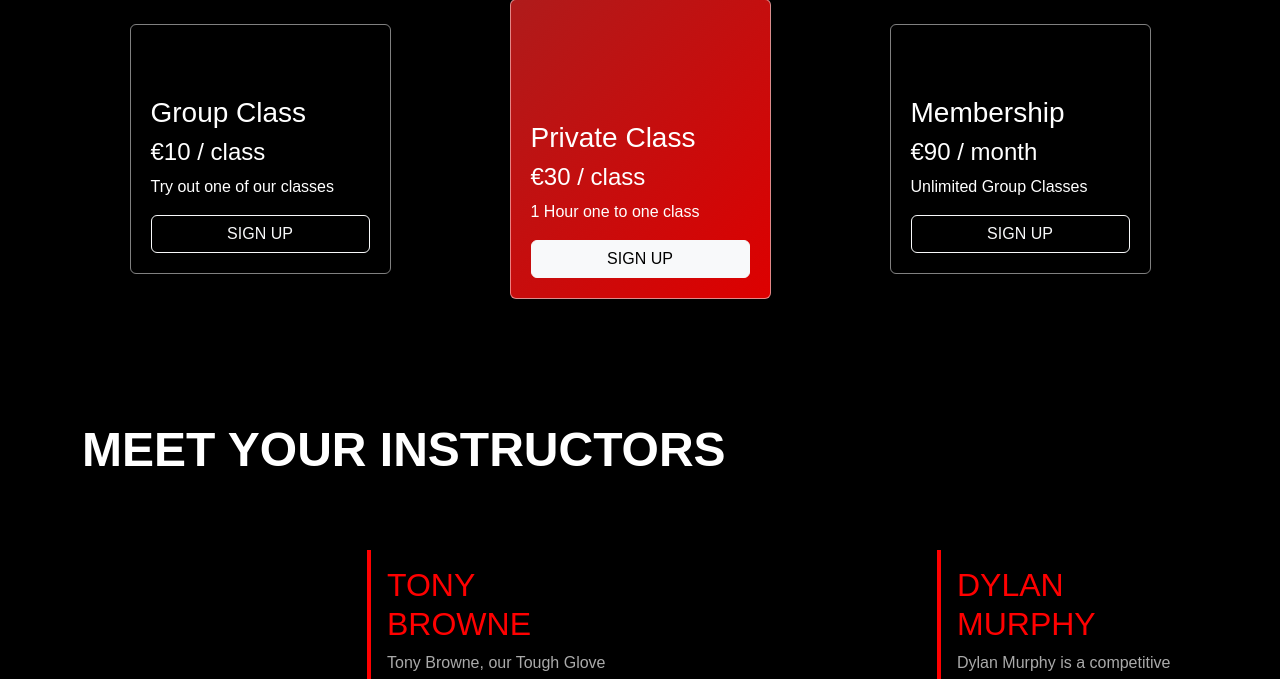
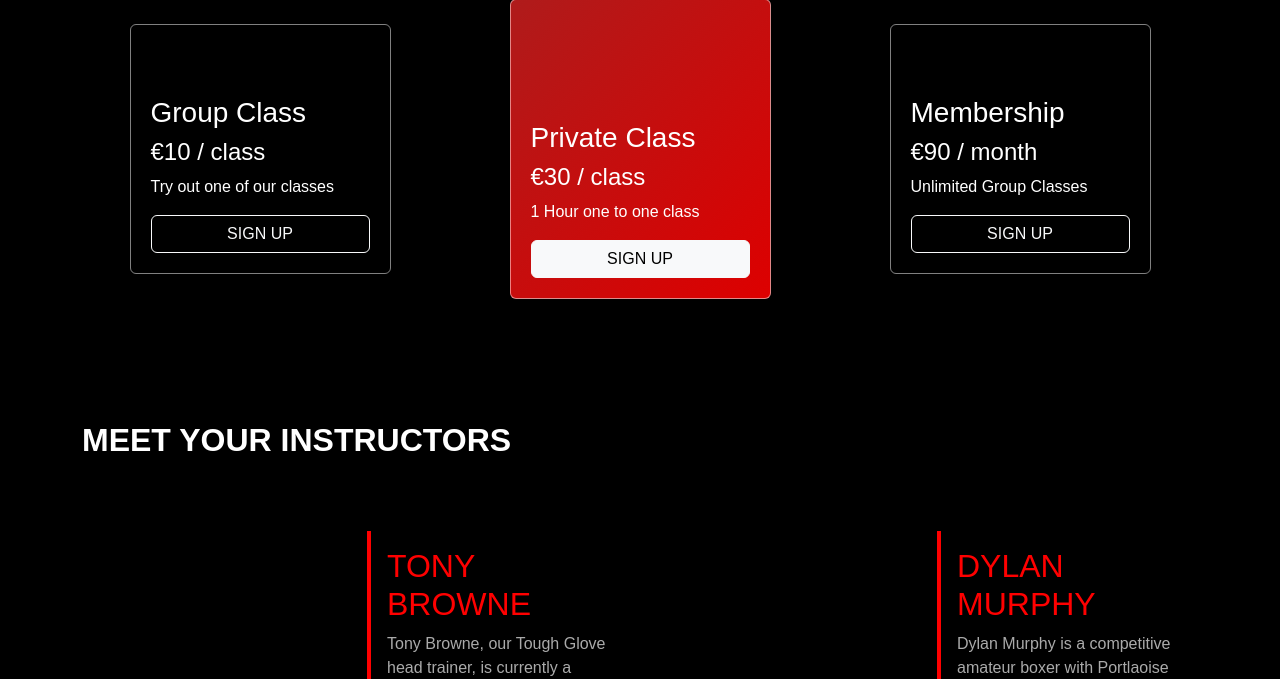
Before and after one commit to BOM-98/tough-glove-project-4, a Django app: page / in a window 1280 px wide. Shown: the part 2555-3234 px from the top of the page. Run offline with Django 4.2, Linux system fonts and the light colour scheme; some libraries are stand-ins or nearby versions.

Commit message:
fix: correct instructor overflow - homepage.html

```diff
--- a/templates/layout/homepage.html
+++ b/templates/layout/homepage.html
@@ -137,7 +137,7 @@
         <!-- Section Heading -->
         <div class="row mb-4">
             <div class="col-12">
-                <h2 class="text-white">MEET YOUR INSTRUCTORS</h2>
+                <h2 class="text-white" style="font-size: 2rem;">MEET YOUR INSTRUCTORS</h2>
             </div>
         </div>
         <!-- Trainers -->
```
